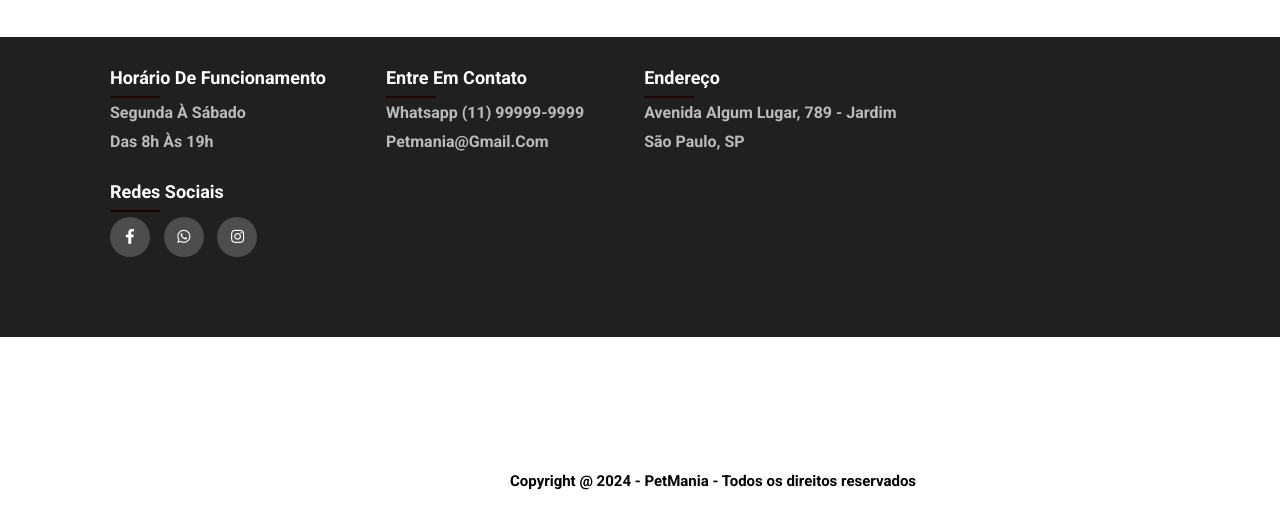
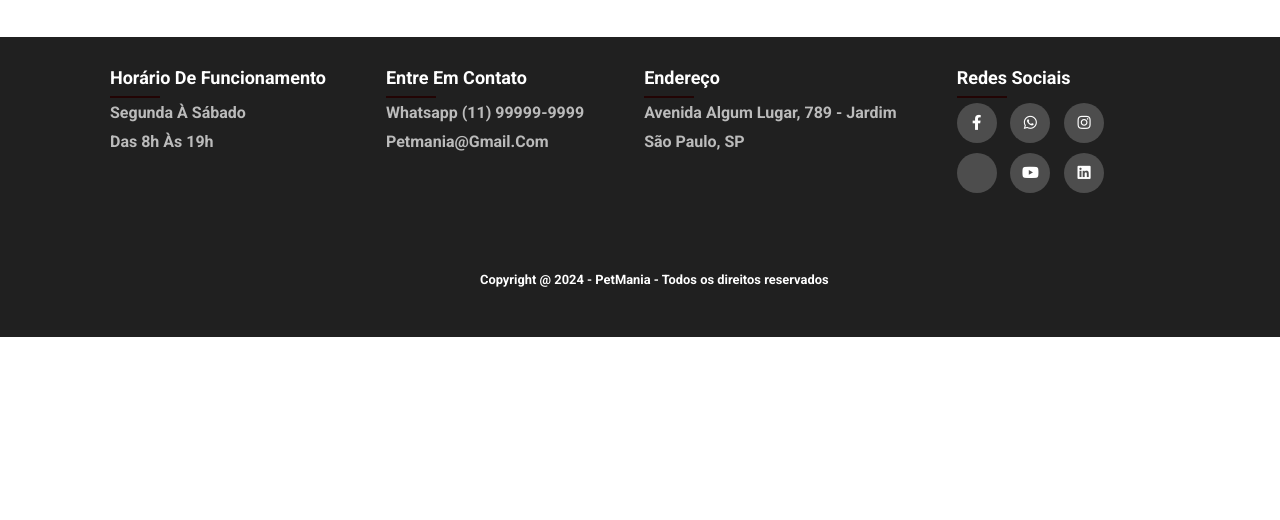
Before and after one commit to JuliaSilva7/FrontEnd_PetShop, a plain HTML site: page index.html in a window 1280 px wide. Shown: the part 487-1007 px from the top of the page. After the commit the page ends 864 px from the top, so only its background shows below. Drawn offline with Linux system fonts and the light colour scheme.

Commit message:
Alterando redes

```diff
--- a/assets/css/estilo.css
+++ b/assets/css/estilo.css
@@ -217,7 +217,7 @@ button:hover {
 .direitos{
     margin-left: 400px;
     margin-top: 205px;
-    color: #000;
+    color: #ffffff;
 }
 
 #fundodiv{
@@ -236,10 +236,12 @@ button:hover {
     color: white;
     gap: 5px;
     font-size: 15px;
+
 }
 
 .footer-col ul{
     list-style: none;
+
 }
 
 
@@ -250,6 +252,7 @@ button:hover {
 	margin-bottom: 15px;
 	font-weight: 500;
 	position: relative;
+
 }
 .footer-col h4::before{
 	content: '';
@@ -260,9 +263,11 @@ button:hover {
 	height: 2px;
 	box-sizing: border-box;
 	width: 50px;
+
 }
 .footer-col ul li:not(:last-child){
 	margin-bottom: 10px;
+
 }
 .footer-col ul li a{
 	font-size: 16px;
@@ -273,10 +278,12 @@ button:hover {
 	color: #bbbbbb;
 	display: block;
 	transition: all 0.3s ease;
+
 }
 .footer-col ul li a:hover{
 	color: #ffffff;
 	padding-left: 8px;
+
 }
 .footer-col .social-links a{
 	display: inline-block;
@@ -289,8 +296,10 @@ button:hover {
 	border-radius: 50%;
 	color: #ffffff;
 	transition: all 0.5s ease;
+
 }
 .footer-col .social-links a:hover{
 	color: #24262b;
 	background-color: #ffffff;
+
 }
--- a/index.html
+++ b/index.html
@@ -99,21 +99,33 @@
                     <li><a href="#">petmania@gmail.com</a></li>
                 </ul>
             </div>
+
             <div class="footer-col">
                 <h4>Endereço</h4>
                 <ul>
                     <li><a href="#">Avenida Algum Lugar, 789 - Jardim</a></li>
                     <li><a href="#">São Paulo, SP</a></li>
                 </ul>
+
+
+
             </div>
-            <!-- Redes Sociais -->
+
             <div class="footer-col">
                 <h4>Redes Sociais</h4>
                 <div class="social-links">
                     <a href="#"><i class="fab fa-facebook-f"></i></a>
                     <a href="#"><i class="fab fa-whatsapp"></i></a>
                     <a href="#"><i class="fab fa-instagram"></i></a>
+                    <div>
+                    <a href="#"><i class="fab fa-x-twitter"></i></a>
+                    <a href="#"><i class="fab fa-youtube"></i></a>
+                    <a href="#"><i class="fab fa-linkedin"></i></a>
+
                 </div>
+                </div>
+        </div>
+            <!-- Redes Sociais -->
 
 
 
```
